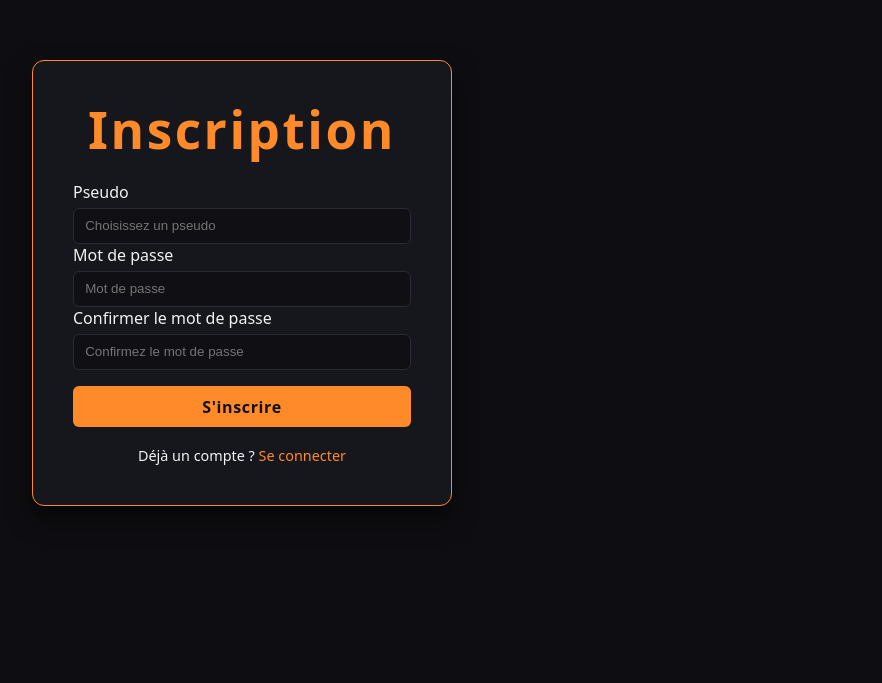
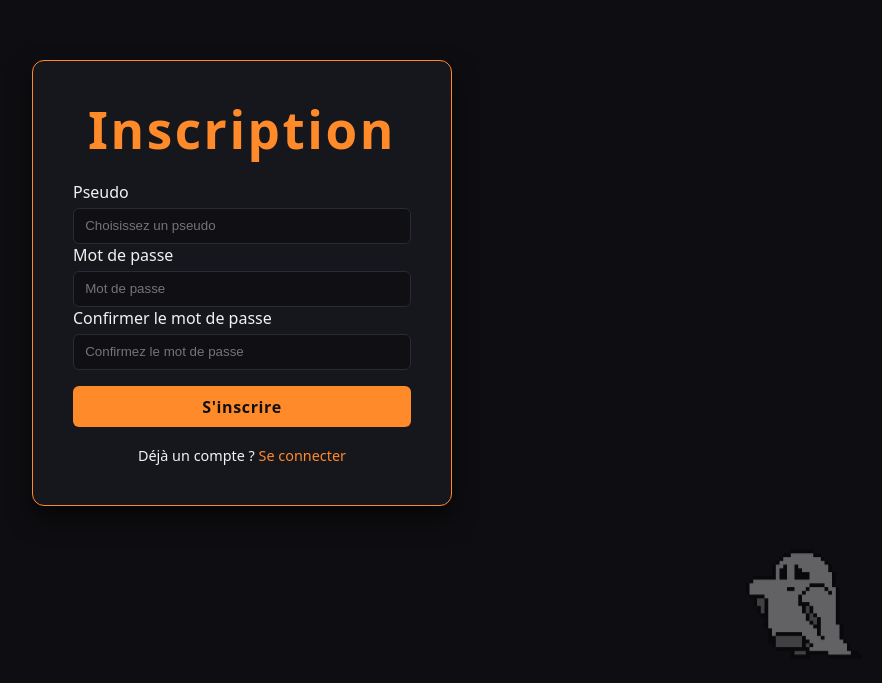
Before and after one commit to TshiGabrielle/AEMT_React_Examen2026, a React (Vite) app: page /auth/register in a window 1280 px wide. Shown: the part 117-800 px from the top of the page, without its empty margins (398-1280 px from the left). Built offline with nearby package versions, Linux system fonts and the light colour scheme.

Commit message:
ajout fantôme déco

```diff
--- a/src/features/auth/auth.css
+++ b/src/features/auth/auth.css
@@ -102,3 +102,29 @@
 .auth-switch a:hover {
   text-decoration: underline;
 }
+
+/* Fantôme décoratif */
+.auth-ghost {
+  position: fixed;
+  bottom: 20px;
+  right: 20px;
+
+  width: 120px;
+  opacity: 0.35;
+
+  pointer-events: none; /* ne gêne pas l'utilisateur */
+  animation: ghostFloat 6s ease-in-out infinite;
+}
+
+/* Animation douce de flottement */
+@keyframes ghostFloat {
+  0% {
+    transform: translateY(0);
+  }
+  50% {
+    transform: translateY(-15px);
+  }
+  100% {
+    transform: translateY(0);
+  }
+}
--- a/src/features/auth/layouts/LoginLayout.tsx
+++ b/src/features/auth/layouts/LoginLayout.tsx
@@ -1,10 +1,15 @@
 import LoginForm from '../components/LoginForm.js'
 import '../auth.css'
+import ghost from '../../../assets/ghost.png'
 
 // layout de la page de connexion
 export default function LoginLayout() {
   return (
     <div className="auth-page">
+
+        {/* élément décoratif (fantôme) */}
+        <img src={ghost} className="auth-ghost" alt="f" />
+
       <div className="auth-card">
         <h1>Connexion</h1>
 
--- a/src/features/auth/layouts/RegisterLayout.tsx
+++ b/src/features/auth/layouts/RegisterLayout.tsx
@@ -1,10 +1,14 @@
 import RegisterForm from '../components/RegisterForm.js'
 import '../auth.css'
+import ghost from '../../../assets/ghost.png'
 
 // layout pour la page d'inscription
 export default function RegisterLayout() {
   return (
     <div className="auth-page">
+
+                {/* élément décoratif (fantôme) */}
+        <img src={ghost} className="auth-ghost" alt="f" />
       <div className="auth-card">
         <h1>Inscription</h1>
 
```
Also changed, not shown: src/assets/ghost.png (added).
